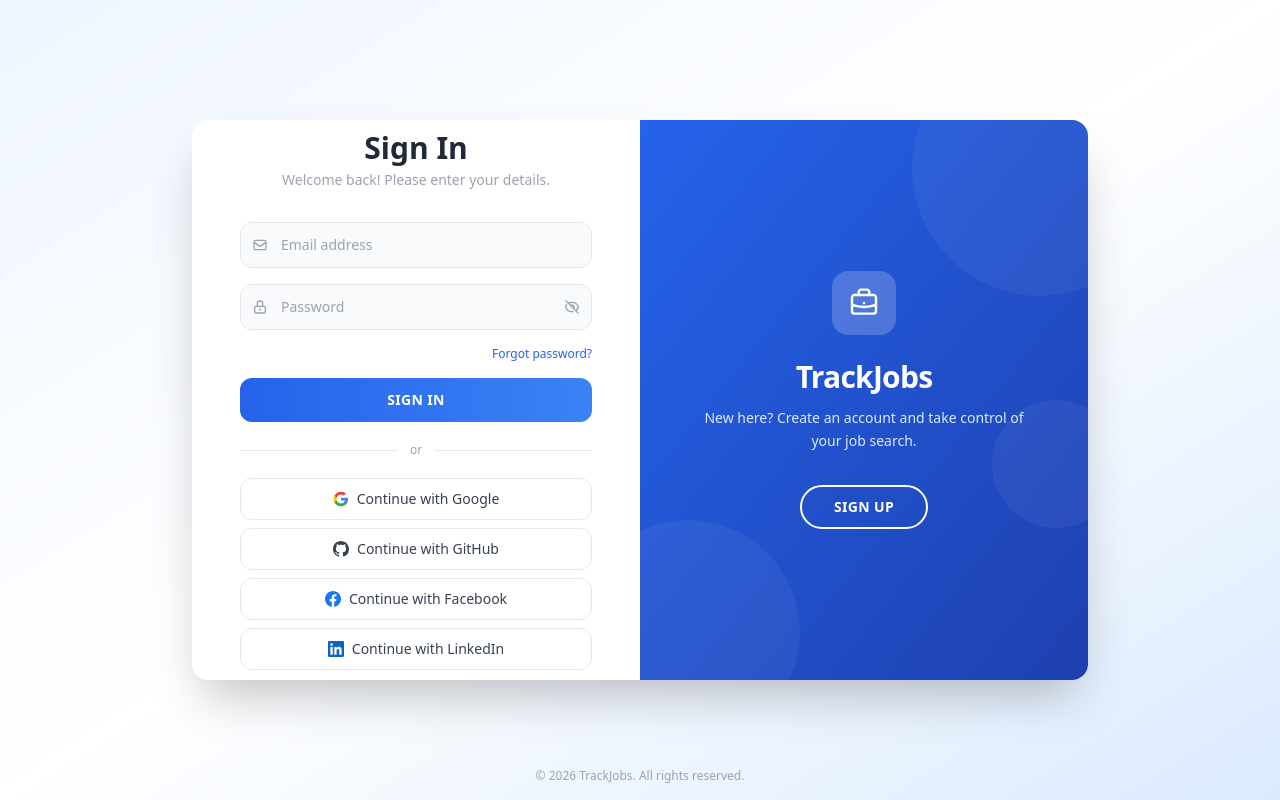
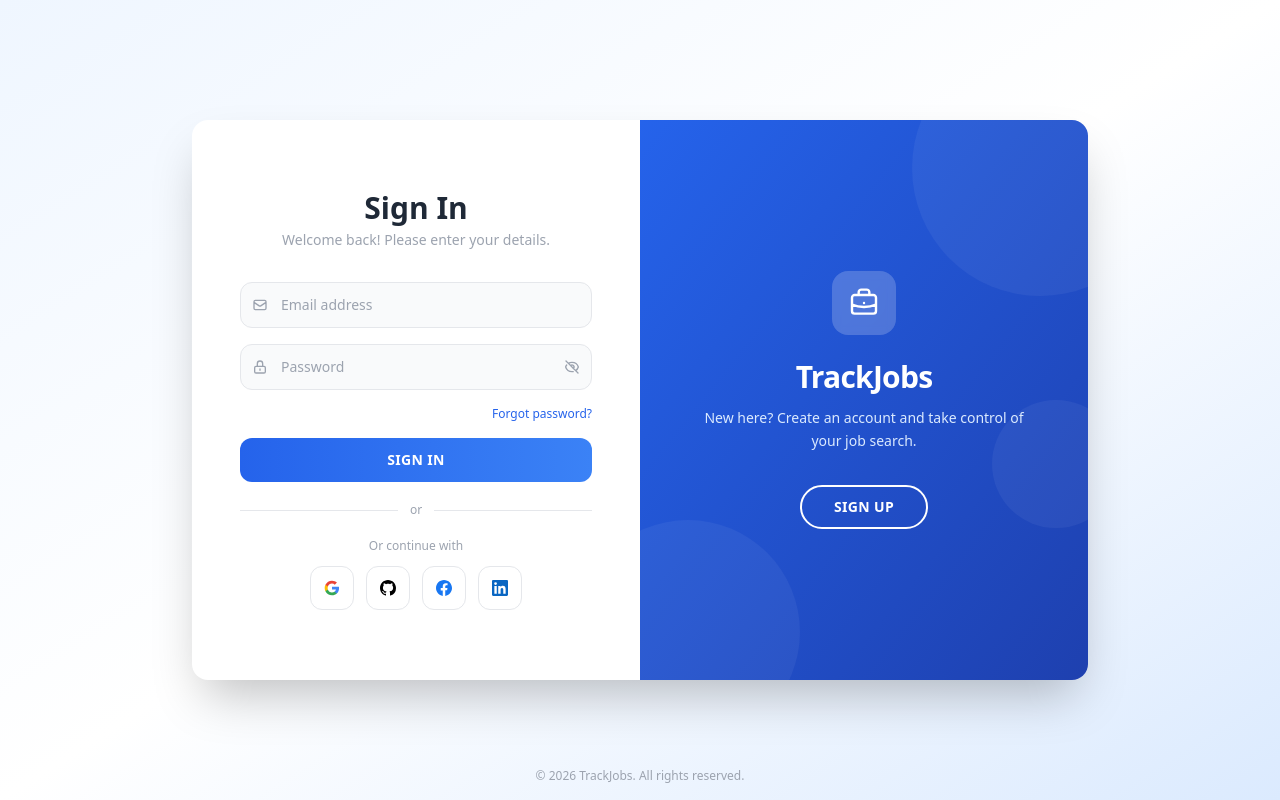
Before and after one commit to yigitcankzl/trackjobapplications, a React (Vite) app in the folder trackjobapplications-frontend/: page /login in a window 1280 px wide. Built offline with nearby package versions, Linux system fonts and the light colour scheme; no server answers.

Commit message:
fix: replace social login buttons with compact icon row

```diff
--- a/trackjobapplications-frontend/src/components/auth/SocialLoginButtons.tsx
+++ b/trackjobapplications-frontend/src/components/auth/SocialLoginButtons.tsx
@@ -14,17 +14,20 @@ export default function SocialLoginButtons() {
   const { t } = useTranslation()
 
   return (
-    <div className="flex flex-col gap-2 w-full">
+    <div className="flex flex-col items-center gap-3 w-full">
+      <span className="text-xs text-gray-400 dark:text-gray-500">{t('auth.social.continueWith')}</span>
+      <div className="flex gap-3">
         {providers.map(({ id, label, Icon }) => (
           <a
             key={id}
             href={`${BACKEND}/auth/social/login/${id}/`}
-          className="flex items-center justify-center gap-2 w-full py-2.5 px-4 rounded-xl text-sm font-medium border border-gray-200 dark:border-gray-700 bg-white dark:bg-gray-800 text-gray-700 dark:text-gray-200 hover:bg-gray-50 dark:hover:bg-gray-700 transition-colors"
+            title={label}
+            className="flex items-center justify-center w-11 h-11 rounded-xl border border-gray-200 dark:border-gray-700 bg-white dark:bg-gray-800 hover:bg-gray-50 dark:hover:bg-gray-700 transition-colors"
           >
             <Icon />
-          {t('auth.social.continueWith', { provider: label })}
           </a>
         ))}
       </div>
+    </div>
   )
 }
--- a/trackjobapplications-frontend/src/locales/en/translation.json
+++ b/trackjobapplications-frontend/src/locales/en/translation.json
@@ -69,7 +69,7 @@
       "oauthFailed": "Social login failed. Please try again."
     },
     "social": {
-      "continueWith": "Continue with {{provider}}"
+      "continueWith": "Or continue with"
     },
     "overlay": {
       "signInPanel": {
--- a/trackjobapplications-frontend/src/locales/tr/translation.json
+++ b/trackjobapplications-frontend/src/locales/tr/translation.json
@@ -69,7 +69,7 @@
       "oauthFailed": "Sosyal giriş başarısız. Lütfen tekrar deneyin."
     },
     "social": {
-      "continueWith": "{{provider}} ile devam et"
+      "continueWith": "veya şununla devam et"
     },
     "overlay": {
       "signInPanel": {
```
Lines whose indentation alone changed are shown as unchanged.
